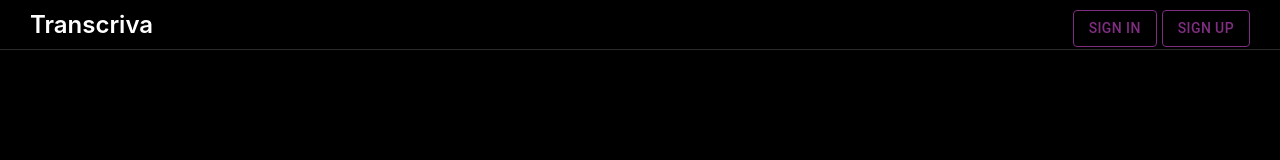
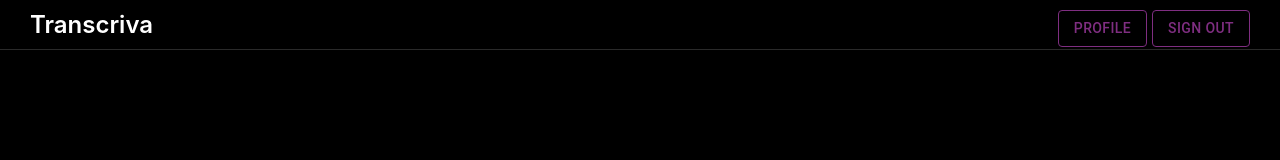
Before and after one commit to ShashikanthKungulwar/transcriva-frontend, a React (Create React App) app: page /sign-in in a window 1280 px wide. Shown: the top 160 px of the page. Built offline with nearby package versions, Linux system fonts and the light colour scheme; sample sign-in values are in the browser's storage.

Commit message:
persistant login  setup

```diff
--- a/package.json
+++ b/package.json
@@ -16,6 +16,7 @@
     "@testing-library/react": "^13.4.0",
     "@testing-library/user-event": "^13.5.0",
     "axios": "^1.6.0",
+    "js-cookie": "^3.0.5",
     "react": "^18.2.0",
     "react-dom": "^18.2.0",
     "react-router-dom": "^6.18.0",
--- a/src/App.js
+++ b/src/App.js
@@ -1,6 +1,6 @@
 // import logo from './logo.svg';
 import { createBrowserRouter, Outlet, RouterProvider } from 'react-router-dom';
-import { useState } from 'react';
+import { useEffect, useState } from 'react';
 import './App.css';
 import Header from './components/header/Header';
 import StickyFooter from './components/footer/Footer';
@@ -11,6 +11,7 @@ import Profile from './pages/profile/Profile';
 import Update from './pages/update/Update';
 import 'react-toastify/dist/ReactToastify.css';
 import CustomToastContainer from './ToastCusomization/CustomToastContainer';
+import { successToast } from './ToastCusomization/toastCalls';
 
 
 
@@ -18,7 +19,27 @@ function App() {
   const [login, setLogin] = useState(false);
   const [user,setUser]=useState(null);
   const [auth,setAuth]=useState(null);
-  const router = getRouter(login, setLogin,user,setUser,auth,setAuth);
+  function logOut()
+    {
+        setLogin(false);
+        setAuth(null);
+        setUser(null);
+        localStorage.removeItem('token');
+        localStorage.removeItem('user');
+        successToast('successfully loged out');
+
+    }
+    useEffect(()=>{
+      if(localStorage.getItem('token'))
+      {
+        setLogin(true);
+        setAuth(localStorage.getItem('token'));
+        setUser(JSON.parse(localStorage.getItem('user')));
+      }
+    },[]);
+
+  const router = getRouter(login, setLogin,user,setUser,auth,setAuth,logOut);
+
   return (
     <div className="App">
       <CustomToastContainer />
@@ -28,11 +49,11 @@ function App() {
 }
 
 
-function getRouter(login, setLogin,user,setUser,auth,setAuth) {
+function getRouter(login, setLogin,user,setUser,auth,setAuth,logOut) {
   const router = createBrowserRouter([
     {
       path: "/",
-      element: <><Header login={login} /><Outlet /><StickyFooter /></>,
+      element: <><Header login={login} logOut={logOut} /><Outlet /><StickyFooter /></>,
       children: [
         {
           index: true,
@@ -48,7 +69,7 @@ function getRouter(login, setLogin,user,setUser,auth,setAuth) {
         },
         {
           path: "/profile",
-          element: <Profile login={login} user={user} setLogin={setLogin} />
+          element: <Profile login={login} user={user} logOut={logOut} />
         },
         {
           path: "/update",
--- a/src/components/header/Header.jsx
+++ b/src/components/header/Header.jsx
@@ -2,7 +2,10 @@ import { Button } from "@mui/material"
 import styles from "./header.module.css";
 // import logo from "../../assets/images/logo.png";
 import { Link } from "react-router-dom";
+import { successToast } from "../../ToastCusomization/toastCalls";
 export default function Header(props) {
+
+
     return (
         <header className={styles.header}>
             <Link><span>Transcriva
@@ -10,7 +13,7 @@ export default function Header(props) {
             <span>
                 {props.login ?
                     <><Link to="/profile"><Button variant="outlined">profile</Button></Link>
-                        <Link to="/"><Button variant="outlined">Sign Out</Button></Link>
+                      <Link>  <Button variant="outlined" onClick={props.logOut}>Sign Out</Button></Link>
                     </>
                     : <><Link to="/sign-in"><Button variant="outlined" >Sign In</Button></Link>
                         <Link to="/sign-up"><Button variant="outlined" >Sign Up</Button></Link></>}
--- a/src/pages/profile/Profile.jsx
+++ b/src/pages/profile/Profile.jsx
@@ -6,7 +6,7 @@ import { useEffect } from 'react'
 
 
 
-export default function Profile({ login,user }) {
+export default function Profile({ login,user,logOut }) {
     const navigate = useNavigate();
 
 
@@ -15,18 +15,19 @@ export default function Profile({ login,user }) {
             navigate('/sign-in');
         }
     }, [])
-    return (
-        <main>
+
+    return (<>{user?<main>
         <div className={styles.container}>
             <h1>Profile</h1>
             <span>{user.name}</span>
             <span>{user.email}</span>
             <span>
                 <Link to={'/update'}><Button variant="contained" >update</Button></Link>
-                    <Link to={'/'}><Button variant="contained" >sign out</Button></Link>
+                <Link to={'/'}><Button variant="contained" onClick={logOut}>sign out</Button></Link>
 
             </span>
         </div>
-        </main>
+    </main>:""}</>
+
     )
 }
--- a/src/pages/signIn/SignIn.jsx
+++ b/src/pages/signIn/SignIn.jsx
@@ -4,6 +4,7 @@ import styles from './signIn.module.css'
 import { useState, useEffect } from 'react'
 import { useNavigate } from 'react-router-dom';
 import { errorToast, successToast } from '../../ToastCusomization/toastCalls';
+import Cookies from 'js-cookie';
 
 export default function SignIn({ login,setLogin,setAuth,setUser }) {
     const navigate = useNavigate();
@@ -21,19 +22,18 @@ export default function SignIn({ login,setLogin,setAuth,setUser }) {
     }
     useEffect(() => {
         if (login) {
-            navigate('/');
+            navigate('/profile');
         }
     }, [])
 
     async function handleSubmit(event) {
         event.preventDefault();
         const response = await fetch('http://192.168.56.1:8000/api/v1/users/create-session', {
-            method: 'POST', // HTTP method (other methods like PUT, DELETE, etc. can be used)
+            method: 'POST',
             headers: {
-                'Content-Type': 'application/json', // Specify the content type of the request body
-                // You can include other headers as needed
+                'Content-Type': 'application/json',
             },
-            body: JSON.stringify(formData) // Data to be sent as the request body (should be a JSON string)
+            body: JSON.stringify(formData)
 
         });
         const data =await response.json();
@@ -42,6 +42,10 @@ export default function SignIn({ login,setLogin,setAuth,setUser }) {
             setUser(data.data.user)
             setAuth(data.data.token)
             successToast(data.message);
+            localStorage.setItem('token',data.data.token);
+            localStorage.setItem('user',JSON.stringify(data.data.user));
+            // localStorage.setItem('refresh',)
+            console.log(Cookies.get('jwt'));
             navigate('/profile');
         }
         else {
--- a/src/pages/update/Update.jsx
+++ b/src/pages/update/Update.jsx
@@ -38,6 +38,7 @@ export default function Update({ login,setLogin,setUser,setAuth,auth }) {
             body: JSON.stringify(formData) // Data to be sent as the request body (should be a JSON string)
 
         });
+
         const data =await response.json();
         if (response.ok) {
             setLogin('true');
```
Also changed, not shown: 1 other file (tests, documents, lock files or other folders). Lines whose indentation alone changed are shown as unchanged.
